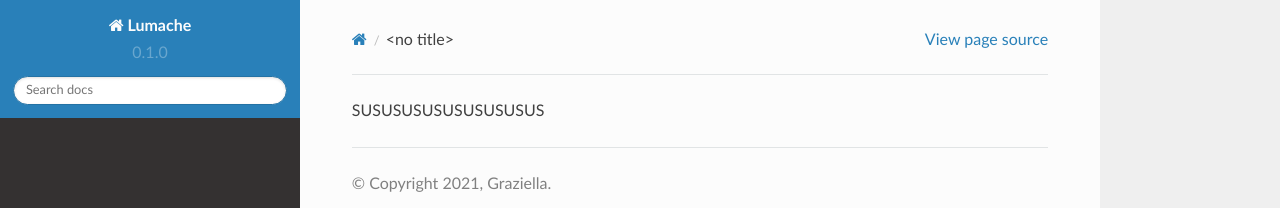
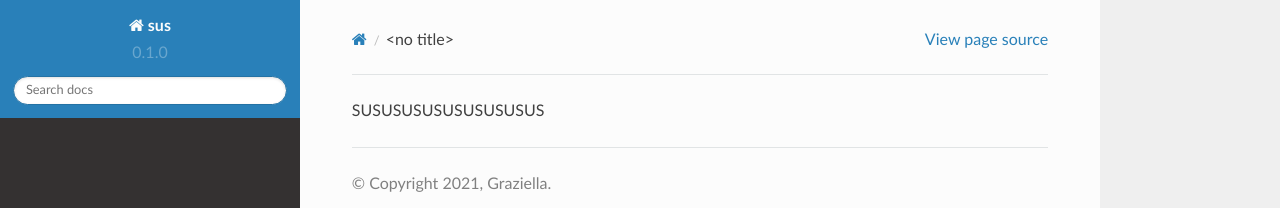
Before and after one commit to Alexplayrus1/test-doc, a Sphinx documentation site: the page built from docs/source/index.rst, in a window 1280 px wide. Shown: the top 208 px of the page. Built offline with Sphinx 7.4.7 and the Read the Docs theme 2.0.0, drawn with Linux system fonts in a browser that asks for light colours.

Commit message:
Update conf.py

```diff
--- a/docs/source/conf.py
+++ b/docs/source/conf.py
@@ -2,7 +2,7 @@
 
 # -- Project information
 
-project = 'Lumache'
+project = 'sus'
 copyright = '2021, Graziella'
 author = 'Graziella'
 
```
